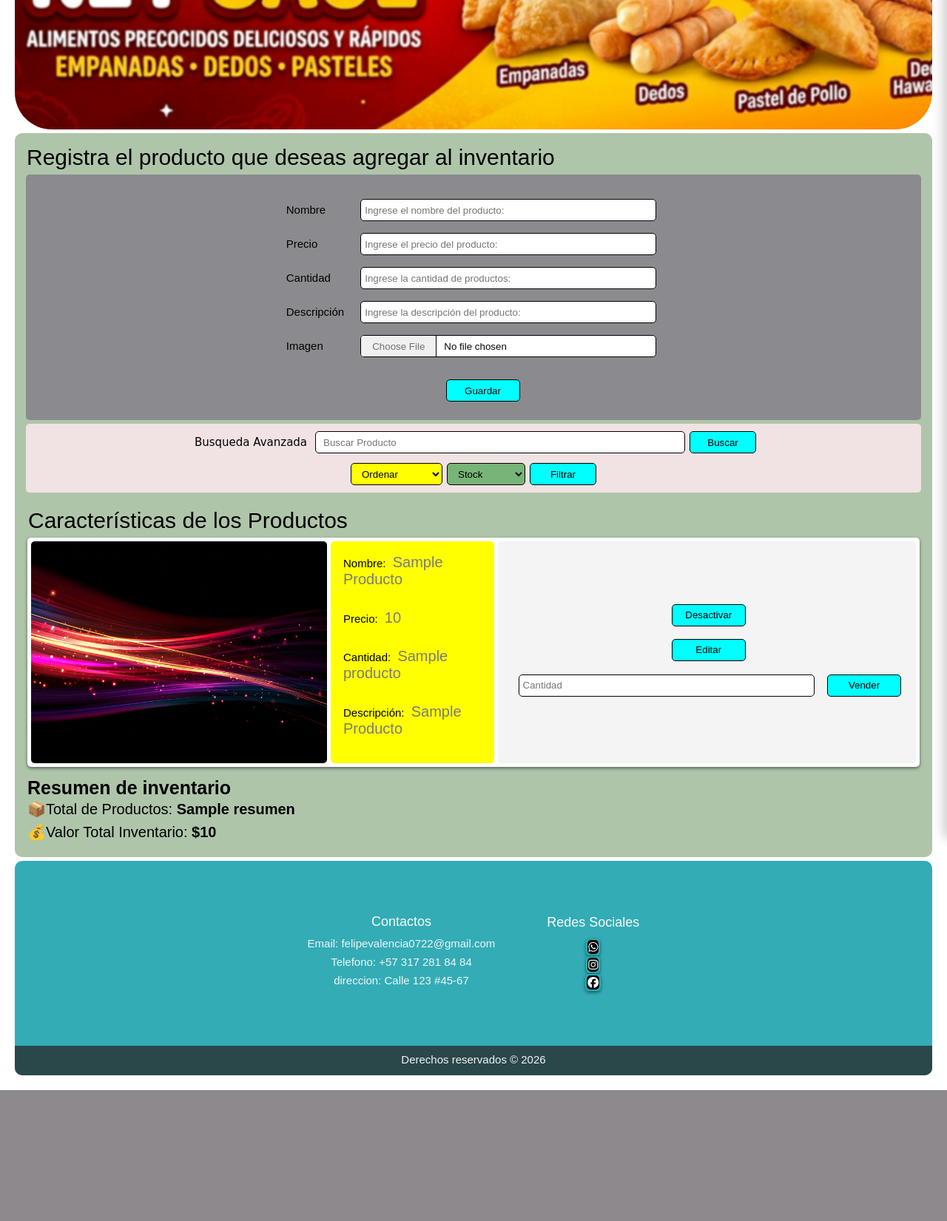
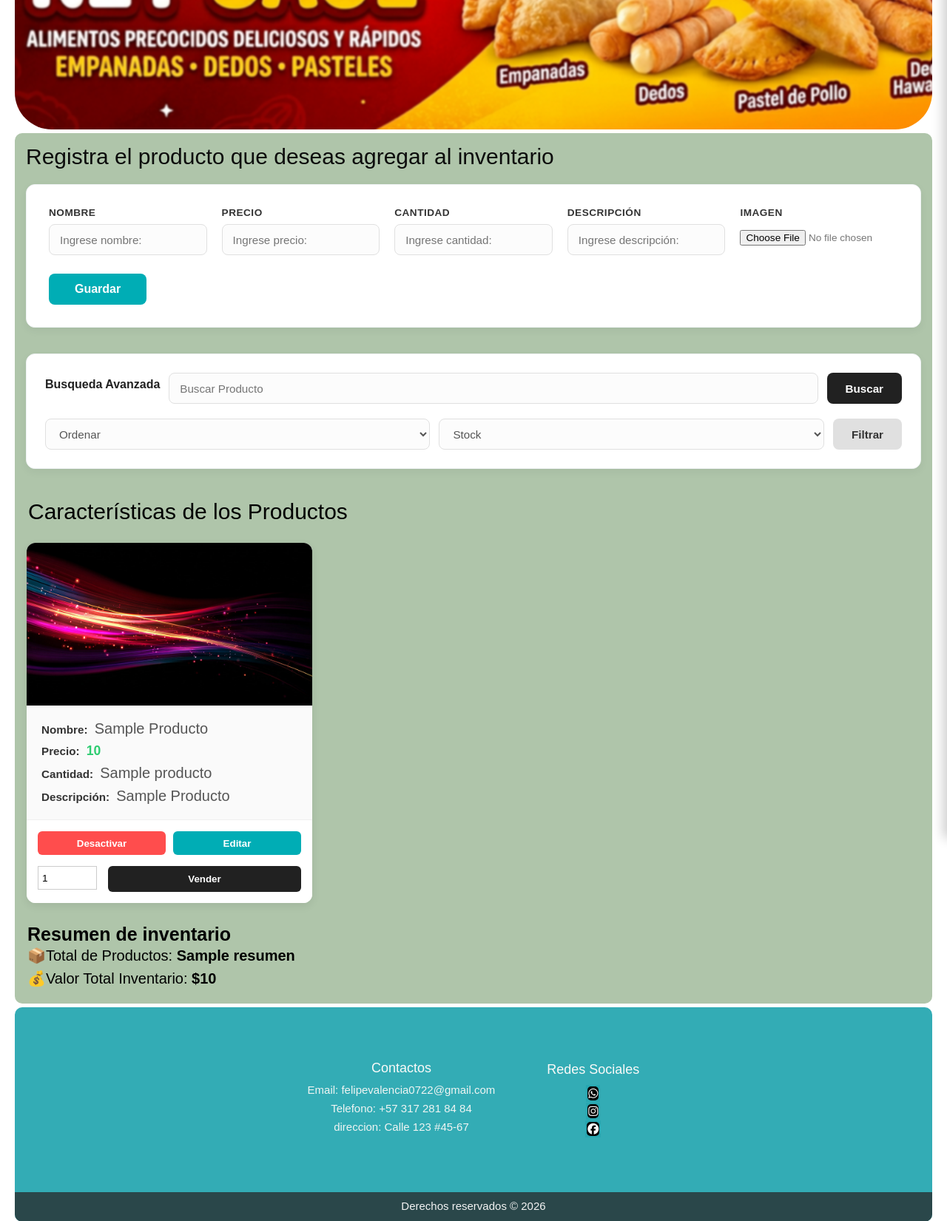
Before and after one commit to FelipeValencia-Dev90/Inventario-Mafe, a Flask app: template templates/index.html in a window 1280 px wide. Shown: the part 545-2196 px from the top of the page at 74% size. Before the commit the page ends 2019 px from the top, so only its background shows below. Run offline with Flask 3, Linux system fonts and the light colour scheme; the template is opened without the code that fills it: most values are stand-ins (such as "Sample title", 1, 10 or a date in 2020); parts of the project's set-up code (start-up, migrations or seed data) failed here and were passed over; some libraries are stand-ins or nearby versions.

Commit message:
feat(ui): rediseñar interfaz completa a estándar profesional y responsive

```diff
--- a/routes/productos.py
+++ b/routes/productos.py
@@ -123,7 +123,7 @@ def inicio():
     g2_labels = [row[0] for row in menor_stock]
     g2_data = [row[1] for row in menor_stock]
 
-        # G3: Valor del inventario por producto (Top 5 más valiosos en dinero estancado)
+
     cursor.execute("""
             SELECT TOP 5 nombre, (precio * cantidad) AS valor_inventario
             FROM Productos
@@ -469,7 +469,7 @@ def vender_producto(id):
 
         logger.error(f"Error en la venta: {error}")
 
-        flash("🚨 Ocurrió un error en la venta")
+        flash("🚨 Ocurrió un error en la venta 🚨")
 
     return redirect("/")
 
--- a/static/style.css
+++ b/static/style.css
@@ -71,233 +71,192 @@ main{
     padding: 15px;
 }
 
-#registro{
-    color:black ;
+#registro {
     font-size: 30px;
-    padding: 1px;
-    text-align: justify;
-    margin-bottom: 5px;
+    color: #0c0c0c;
+    margin-bottom: 20px;
+    font-weight: 500;
 }
 
-section#agregar_producto{
-    color:rgb(7, 7, 7);
+#agregar_producto {
+    background: #ffffff;
+    border-radius: 12px;
+    padding: 30px;
+    box-shadow: 0 4px 12px rgba(0, 0, 0, 0.05);
+    margin-bottom: 35px;
+    border: 1px solid #eef2f3;
+}
+
+#formulario_producto .contenedor-inputs {
+    display: flex;
+    flex-wrap: wrap;
+    gap: 20px;
+    justify-content: space-between;
+}
+
+#formulario_producto .Registro {
     display: flex;
     flex-direction: column;
+    flex: 1 1 calc(20% - 20px); /* Intenta poner los 5 inputs en una sola fila si hay espacio */
+    min-width: 180px; /* Evita que se colapsen en pantallas pequeñas */
+    text-align: left;
 }
 
-#formulario_producto{
-    display:flex;
-    flex-direction:column;
-    align-items: center;
-    background-color: rgb(139, 139, 143);
-    padding: 5px;
-    border-radius: 5px;
-    padding-bottom: 25px;
+#formulario_producto label {
+    font-size: 0.85rem;
+    font-weight: 700;
+    color: #333333;
+    margin-bottom: 8px;
+    text-transform: uppercase;
+    letter-spacing: 0.5px;
 }
 
-.contenedor-inputs{
-    display: flex;
-    flex-direction: column;
-    align-items: center;
-    width: auto;
-    padding: 20px;
-    border-radius: 5px;
-}
-
-label{
-    color:black;
-    font-size: 15px;
-    padding: 2px;
-    margin-bottom: 5px;
-    display: inline-block;
-    width: 90px;
-}
-
-input {
-    width: 400px;
-    height:30px;
-    border-radius: 5px;
-    border: 1px solid black;
-    text-align: justify;
-    padding: 5px;
-    margin: 8px;
-}
-
-input[type="file"] {
-    width: 400px;
-    height: 30px;
-    background-color: white;
-    border: 1px solid black;
-    border-radius: 5px;
-    display: inline-flex;
-    align-items: center;
-    padding: 0px;
-    overflow: hidden;
+#formulario_producto input[type="text"],
+#formulario_producto input[type="number"] {
+    width: 100%;
+    height: 42px;
+    padding: 10px 14px;
+    border: 1.5px solid #e0e0e0;
+    border-radius: 8px;
+    font-size: 0.95rem;
+    color: #333333;
+    background-color: #fcfcfc;
+    transition: all 0.3s ease;
+    box-sizing: border-box;
 }
 
 
-input[type="file"]::file-selector-button {
-    background-color: #f0f0f0;
-    border: none;
-    border-right: 1px solid black;
-    height: 100%;
-    padding: 0 15px;
-    margin-right: 10px;
-    font-family: inherit;
-    color: rgb(114, 112, 112);
-    transition: background-color 0.2s ease;
+#formulario_producto input[type="text"]:focus,
+#formulario_producto input[type="number"]:focus {
+    border-color: #00adb5;
+    background-color: #ffffff;
+    box-shadow: 0 0 0 3px rgba(0, 173, 181, 0.15);
+    outline: none;
 }
 
-input[type="file"]::file-selector-button:hover {
-    background-color: #cecdcd;
+#formulario_producto input[type="file"] {
+    font-size: 0.85rem;
+    color: #777777;
+    padding-top: 8px;
 }
 
-button {
-    background-color: aqua;
-    width: auto;
-    height:auto;
-    border-radius: 5px;
-    margin-left:25px;
-    margin-top: 2px;
+/* Botón Guardar elegante y centrado abajo */
+.btn-agregar {
+    background-color: #00adb5;
+    color: #ffffff;
+    border: none;
+    border-radius: 8px;
+    padding: 12px 35px;
+    font-size: 1rem;
+    font-weight: 700;
+    cursor: pointer;
+    margin-top: 25px;
+    display: inline-block;
+    transition: background-color 0.2s ease, transform 0.1s ease;
 }
 
-.btn-agregar {
-    background-color: aqua;
-    color: rgb(12, 12, 12);
-    border: none;
-    padding: 5px;
-    border-radius: 5px;
-    cursor:pointer;
-    width:100px;
-    height: 30px;
-    border: 1px solid black;
+.btn-agregar:hover {
+    background-color: #008990;
 }
 
-.btn-agregar:hover{
-    background-color:rgb(14, 190, 190);
-    transform: scale(1.05);
-}
-
-section#editar_producto{
-    width: 70%;
-    margin:auto;
-    margin-top: 40px;
-    background-color: rgb(241, 227, 227);
-    padding: 30px;
-    border-radius: 10px;
-}
-
-.btn-guardar{
-    background-color: aqua;
-    color: rgb(12, 12, 12);
-    border: none;
-    padding: 5px;
-    border-radius: 5px;
-    cursor:pointer;
-    width:100px;
-    height: 30px;
-    margin-top: 15px;
-    border: 1px solid black;
-}
-
-.btn-guardar:hover{
-    background-color:rgb(14, 190, 190);
-    transform: scale(1.05);
+.btn-agregar:active {
+    transform: scale(0.98);
 }
 
 .container-busqueda {
-    background-color: rgb(241, 227, 227);
-    width: auto;
-    height: auto;
-    padding: 5px;
-    margin-top: 5px;
-    border-radius: 5px;
-}
-
-.form-busqueda {
+    background: #ffffff;
+    border-radius: 12px;
+    padding: 25px;
+    box-shadow: 0 4px 12px rgba(0, 0, 0, 0.05);
+    margin-bottom: 35px;
+    border: 1px solid #eef2f3;
     display: flex;
-    align-items: center;
-    justify-content: center;
-    padding: 2px;
+    flex-direction: column;
+    gap: 20px;
 }
 
 .titulo-busqueda {
-    color: black;
-    font-size:15px;
-    font-family: cursive;
-    padding: 5px;
-    margin: 3px;
+    font-size: 1rem;
+    font-weight: 700;
+    color: #212121;
+    margin: 0 0 10px 0;
+    text-align: left;
 }
 
-input#buscar-producto{
+.form-busqueda, .form-filtros {
     display: flex;
+    gap: 12px;
     align-items: center;
-    width: 500px;
-    height:30px;
-    border-radius: 5px;
-    border: 1px solid black;
-    padding: 10px;
-    margin: 3px;
+    width: 100%;
+    border: none;
+    padding: 0;
+    margin: 0;
+    background: transparent;
 }
 
-.btn-buscar{
-    background-color: aqua;
-    color: black;
-    border: 1px solid black;
-    padding: 5px 10px;
-    border-radius: 5px;
-    cursor: pointer;
-    width: 90px;
-    height: 30px;
-    margin:3px;
+#buscar-producto {
+    flex-grow: 1;
+    height: 42px;
+    padding: 10px 14px;
+    border: 1.5px solid #e0e0e0;
+    border-radius: 8px;
+    font-size: 0.95rem;
+    background-color: #fcfcfc;
+    transition: all 0.3s ease;
 }
 
-.btn-buscar:hover{
-    background-color: rgb(14, 190, 190);
-    transform: scale(1.05);
+#buscar-producto:focus {
+    border-color: #00adb5;
+    background-color: #ffffff;
+    box-shadow: 0 0 0 3px rgba(0, 173, 181, 0.15);
+    outline: none;
 }
 
-.form-filtros{
-    display: flex;
-    align-items: center;
-    justify-content: center;
-    padding-top: 5px;
-    margin-bottom: 2px;
+.orden-filtro, .stock-filtro {
+    flex: 1;
+    height: 42px;
+    padding: 0 14px;
+    border: 1.5px solid #e0e0e0;
+    border-radius: 8px;
+    font-size: 0.95rem;
+    color: #555555;
+    background-color: #fcfcfc;
+    cursor: pointer;
+    outline: none;
+    transition: all 0.3s ease;
 }
 
-select{
-    color: black;
-    border: 1px solid black;
-    padding: 5px 10px;
-    border-radius: 5px;
-    cursor: pointer;
-    height: 30px;
-    margin: 3px;
+.orden-filtro:focus, .stock-filtro:focus {
+    border-color: #00adb5;
 }
 
-.orden-filtro{
-    background-color: yellow;
+.btn-buscar, .btn-filtro {
+    height: 42px;
+    padding: 0 25px;
+    border: none;
+    border-radius: 8px;
+    font-size: 0.95rem;
+    font-weight: 700;
+    cursor: pointer;
+    transition: background-color 0.2s;
 }
 
-.stock-filtro{
-    background-color: rgb(120, 180, 120);
+.btn-buscar {
+    background-color: #212121;
+    color: #ffffff;
 }
 
-.btn-filtro{
-    background-color: aqua;
-    color: black;
-    border: 1px solid black;
-    padding: 5px 10px;
-    border-radius: 5px;
-    cursor: pointer;
-    width: 90px;
-    height: 30px;
-    margin:3px;
+.btn-buscar:hover {
+    background-color: #424242;
 }
 
-.btn-filtro:hover{
-    background-color: rgb(14, 190, 190);
-    transform: scale(1.05);
+.btn-filtro {
+    background-color: #e0e0e0;
+    color: #333333;
+}
+
+.btn-filtro:hover {
+    background-color: #d5d5d5;
 }
 
 section#inventario{
@@ -310,7 +269,13 @@ section#inventario{
     width: auto;
 }
 
-/* Alineación en fila de las tarjetas */
+section#inventario h2 {
+    color: black;
+    text-align: left;
+    font-size: 30px;
+    font-weight: normal;
+}
+
 .contenedor-estadisticas {
     display: flex;
     justify-content: space-between;
@@ -319,7 +284,6 @@ section#inventario{
     flex-wrap: wrap; /* Se acomoda si se ve en celular */
 }
 
-/* El cuerpo de cada tarjeta */
 .tarjeta-est {
     background-color: #ffffff;
     border-radius: 8px;
@@ -334,13 +298,11 @@ section#inventario{
     transition: transform 0.2s ease, box-shadow 0.2s ease;
 }
 
-/* Efecto cuando pasas el mouse por encima */
 .tarjeta-est:hover {
     transform: translateY(-4px);
     box-shadow: 0 6px 12px rgba(0, 0, 0, 0.15);
 }
 
-/* Iconos de las tarjetas */
 .icono-est {
     font-size: 2.3rem;
 }
@@ -492,148 +454,147 @@ h2{
     transform: scale(1.05);
 }
 
-ul{
+ul#lista-productos {
+    display: grid;
+    grid-template-columns: repeat(auto-fill, minmax(320px, 1fr));
+    gap: 25px;
+    padding: 20px 0;
     list-style-type: none;
-    padding: 1px;
 }
 
-li{
-    background-color: white;
-    margin-bottom: 5px;
-    padding: 5px;
-    border-radius: 5px;
+li[id^="producto-"] {
+    background-color: #ffffff;
+    border-radius: 12px;
     display: flex;
-    align-items: center;
-    justify-content: center;
-    box-shadow: 0 2px 4px rgba(0, 0, 0, 0.5);
-    height: auto;
+    flex-direction: column; /* Cambia a vertical para que parezca un e-commerce real */
+    justify-content: space-between;
+    box-shadow: 0 4px 12px rgba(0, 0, 0, 0.08);
+    overflow: hidden;
+    height: 100%;
+    transition: transform 0.3s ease, box-shadow 0.3s ease;
+    margin-bottom: 0px; /* Removido el margen viejo para usar el gap del Grid */
 }
 
-.imagen-producto{
-    width: 400px;
-    height: 300px;
+li[id^="producto-"]:hover {
+    transform: translateY(-6px);
+    box-shadow: 0 12px 20px rgba(0, 0, 0, 0.15);
+}
+
+.imagen-producto {
+    width: 100%;
+    height: 220px;
     object-fit: cover;
-    border-radius: 5px;
+    border-radius: 0px;
     flex-shrink: 0;
 }
 
 .info-producto {
     display: flex;
     flex-direction: column;
-    gap: 5px;
+    gap: 8px;
     flex-grow: 1;
-    margin-left: 5px;
-    margin-right: 5px;
-    background-color: yellow;
-    width: auto;
-    height: 300px;
-    padding: 5px;
-    border-radius: 5px;
+    background-color: #fafafa;
+    width: 100%;
+    height: auto;
+    padding: 20px;
+    border-radius: 0px;
+    border-bottom: 1px solid #f0f0f0;
 }
 
 .info-producto p {
-    margin: 12px;
-    color: black;
-    font-size: 15px;
+    margin: 0px;
+    color: #333333;
+    font-size: 0.95rem;
+    font-weight: 600;
     text-align: left;
 }
 
 .info-producto p span {
-    color: rgb(122, 122, 122);
+    color: #555555;
+    font-weight: normal;
     margin-left: 5px;
 }
 
+.info-producto p:nth-child(2) span {
+    color: #2ecc71;
+    font-weight: bold;
+    font-size: 1.1rem;
+}
+
 .action-producto {
-    background-color: rgb(245, 244, 244);
-    border-radius: 5px;
+    background-color: #ffffff;
+    border-radius: 0px;
+    display: grid;
+    grid-template-columns: 1fr 1fr;
+    gap: 10px;
+    padding: 15px;
+    width: 100%;
+    height: auto;
+}
+
+.action-producto form:last-child {
+    grid-column: span 2;
     display: flex;
-    flex-direction: column;
-    gap: 10px;
-    justify-content: center;
-    flex-shrink: 0;
-    padding: 20px;
-    width: auto;
-    height: 300px;
+    gap: 5px;
+    margin-top: 5px;
+}
+
+.action-producto input[type="number"] {
+    width: 100%;
+    height: 32px;
+    margin: 0;
+    padding: 5px;
+    border: 1px solid #cccccc;
+    font-size: 0.85rem;
+}
+
+.action-producto button[type="submit"] {
+    margin: 0;
+    height: 32px;
+    cursor: pointer;
+    font-weight: bold;
 }
 
 .form-accion {
     border: none;
-    border-radius: 5px;
+    border-radius: 0px;
     cursor: pointer;
-    width: auto;
-    margin-bottom: 5px;
+    width: 100%;
+    margin-bottom: 0px;
 }
 
-.btn-desactivar{
-    background-color:aqua;
-    color: black;
-    border: 1px solid black;
-    padding-top: 5px;
-    padding-bottom: 5px;
-    border-radius: 5px;
+.btn-desactivar, .btn-editar, .action-producto form:last-child button {
+    background-color: #00adb5; /* El turquesa corporativo que usamos en el menú */
+    color: white;
+    border: none;
+    border-radius: 6px;
     cursor: pointer;
-    width: 100px;
-    height: 30px;
-     margin-left: 5px;
+    width: 100%;
+    height: 35px;
+    margin-left: 0px; /* Quitamos desajustes antiguos */
+    font-weight: bold;
+    transition: background 0.2s, transform 0.1s;
 }
 
-.btn-desactivar:hover{
-    background-color:rgb(14, 190, 190);
-    transform: scale(1.05);
+.btn-desactivar {
+    background-color: #ff4d4d; /* Rojo sutil de alerta para desactivar */
 }
 
-.btn-editar{
-   background-color:aqua;
-    color: black;
-    border: 1px solid black;
-    padding-top: 5px;
-    padding-bottom: 5px;
-    border-radius: 5px;
-    cursor: pointer;
-    width: 100px;
-    height: 30px;
-    margin-left: 5px;
+.btn-desactivar:hover {
+    background-color: #e03333;
+    transform: none;
 }
 
-.btn-editar:hover{
-    background-color:rgb(14, 190, 190);
-    transform: scale(1.05);
+.btn-editar:hover {
+    background-color: #008990;
+    transform: none;
 }
 
-.vender-producto {
-    background-color: red;
-    border-radius: 5px;
-    display: flex;
-    flex-direction: column;
-    gap: 10px;
-    justify-content: center;
-    flex-shrink: 0;
-    padding: 20px;
-    width: auto;
-    height: 300px;
+.action-producto form:last-child button {
+    background-color: #212121; /* Negro/Gris oscuro elegante para el botón Vender */
 }
-
-input#unidades {
-    width: auto;
-    height:30px;
-    border-radius: 5px;
-    border: 1px solid black;
-    text-align: justify;
-    padding: 5px;
-    margin: 8px;
-}
-
-.btn-vender{
-    background-color:aqua;
-    color: black;
-    border: 1px solid black;
-    padding-top: 5px;
-    padding-bottom: 5px;
-    border-radius: 5px;
-    cursor: pointer;
-    width: 100px;
-    height: 30px;
-    margin-left: 5px;
+.action-producto form:last-child button:hover {
+    background-color: #424242;
 }
 
 section#resumen_de_inventario{
--- a/templates/index.html
+++ b/templates/index.html
@@ -77,22 +77,22 @@
                 <div class="contenedor-inputs">
                     <div class="Registro">
                         <label for="nombre">Nombre</label>
-                        <input id="nombre" type="text" name="nombre" required placeholder="Ingrese el nombre del producto:">
+                        <input id="nombre" type="text" name="nombre" required placeholder="Ingrese nombre:">
                     </div>
 
                     <div class="Registro">
                         <label for="precio">Precio</label>
-                        <input id="precio" type="number" name="precio" required placeholder="Ingrese el precio del producto:">
+                        <input id="precio" type="number" name="precio" required placeholder="Ingrese precio:">
                     </div>
 
                     <div class="Registro">
                         <label for="cantidad">Cantidad</label>
-                        <input id="cantidad" type="number" name="cantidad" required placeholder="Ingrese la cantidad de productos:">
+                        <input id="cantidad" type="number" name="cantidad" required placeholder="Ingrese cantidad:">
                     </div>
 
                     <div class="Registro">
                         <label for="descripcion">Descripción</label>
-                        <input id="descripcion" type="text" name="descripcion" required placeholder="Ingrese la descripción del producto:">
+                        <input id="descripcion" type="text" name="descripcion" required placeholder="Ingrese descripción:">
                     </div>
 
                     <div class="Registro">
@@ -159,18 +159,19 @@
                     </div>
 
                     <div class="action-producto">
-                        <form class="form-accion" action="/desactivar-producto/{{producto[0]}}" method="post">
+                        <form class="form-accion" action="/desactivar-producto/{{producto[0]}}" method="POST">
                             <button class="btn-desactivar" type="submit" onclick="return confirm('¿Desea Desactivar Este Producto?');">Desactivar</button>
                         </form>
 
-                        <form action="/editar-producto/{{producto[0]}}" method="get">
+                        <form action="/editar-producto/{{producto[0]}}" method="GET">
                             <button class="btn-editar" type="submit">Editar</button>
                         </form>
 
-                        <form action="/vender-producto/{{ producto[0] }}" method="POST">
-                            <input type="number" name="unidades" placeholder="Cantidad" required>
+                        <form action="{{ url_for('productos.vender_producto', id=producto[0]) }}" method="POST">
+                            <input type="number" name="cantidad" placeholder="Cantidad" required value="1" min="1" max="{{ producto[3] }}" style="width: 80px; margin-right: 10px;">
                             <button class="btn-vender" type="submit">Vender</button>
                         </form>
+
                     </div>
                 </li>
                 {% endfor %}
```
Also changed, not shown: 1 other file.
